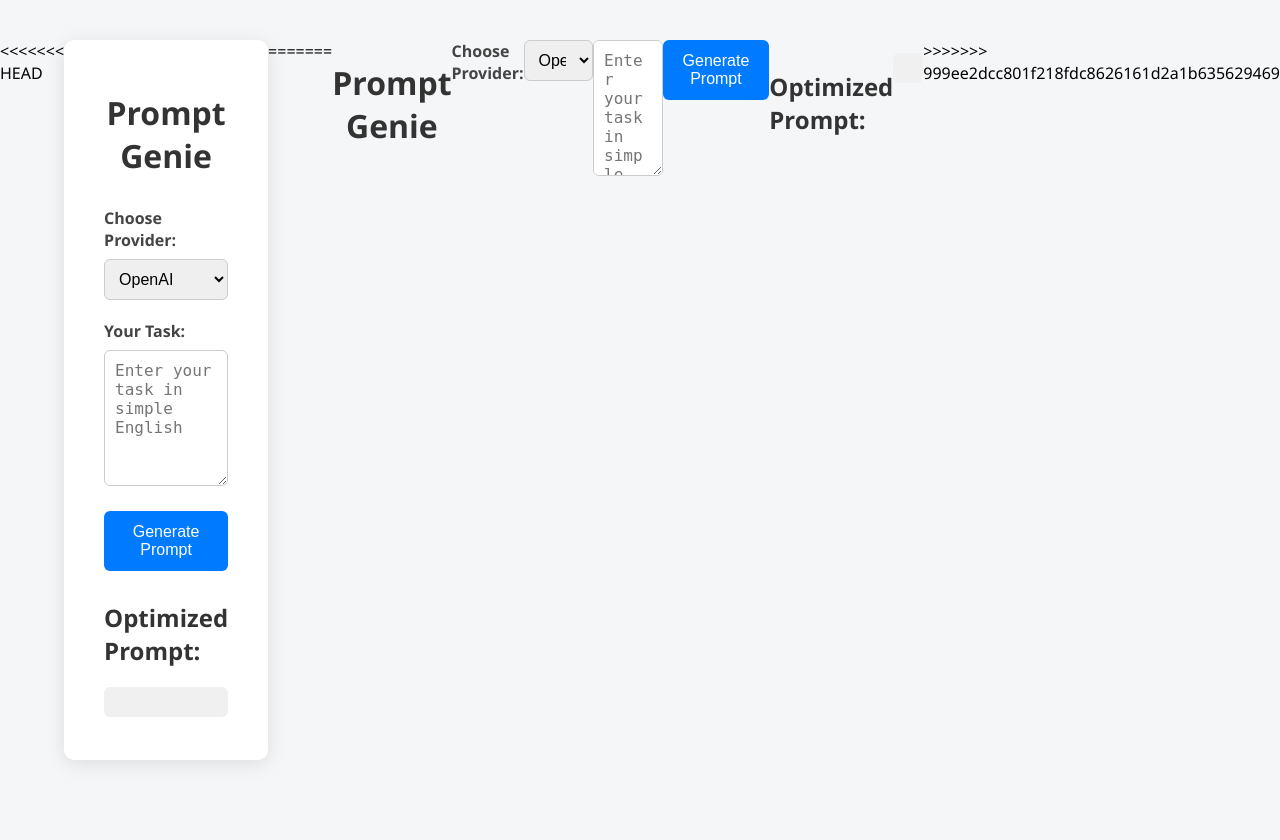
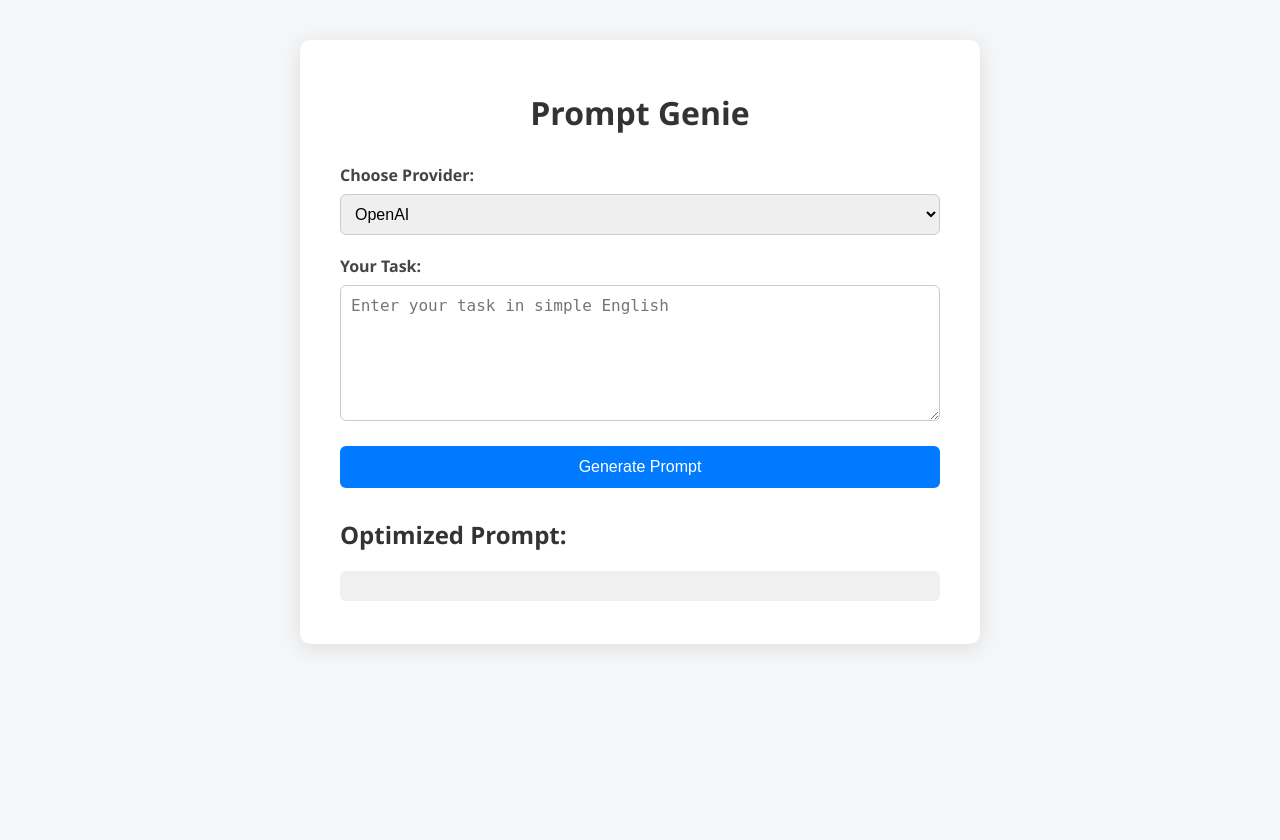
Before and after one commit to niraj11k/prompt-genie, a FastAPI app: page / in a window 1280 px wide. Run offline with FastAPI, Linux system fonts and the light colour scheme; parts of the project's set-up code (start-up, migrations or seed data) failed here and were passed over.

Commit message:
Update the prompt

```diff
--- a/app/templates/index.html
+++ b/app/templates/index.html
@@ -3,7 +3,6 @@
 <head>
   <meta charset="UTF-8">
   <title>Prompt Genie</title>
-<<<<<<< HEAD
   <meta name="viewport" content="width=device-width, initial-scale=1.0">
   <link rel="stylesheet" href="/static/style.css">
 </head>
@@ -40,36 +39,5 @@
       }
     </script>
   </div>
-=======
-</head>
-<body>
-  <h1>Prompt Genie</h1>
-  <label for="provider">Choose Provider:</label>
-    <select id="provider">
-        <option value="openai">OpenAI</option>
-        <option value="together">Together.ai</option>
-        <option value="huggingface">Hugging Face</option>
-    </select>
-    <br><br>
-  <textarea id="task" rows="6" cols="60" placeholder="Enter your task in simple English"></textarea><br>
-  <button onclick="generatePrompt()">Generate Prompt</button>
-  <h2>Optimized Prompt:</h2>
-  <pre id="result"></pre>
-
-  <script>
-    async function generatePrompt() {
-      const task = document.getElementById('task').value;
-      const provider = document.getElementById('provider').value;
-      const response = await fetch('http://127.0.0.1:8000/generate', {
-        method: 'POST',
-        headers: { 'Content-Type': 'application/json' },
-        body: JSON.stringify({ task, provider })
-      });
-      const data = await response.json();
-      const output = result.prompt || result.error || "❌ Unexpected error";
-      document.getElementById('result').innerText = data.prompt || data.error;
-    }
-  </script>
->>>>>>> 999ee2dcc801f218fdc8626161d2a1b635629469
 </body>
 </html>
```
Also changed, not shown: app/prompt_creator.py (+2 -29 lines), 1 other file.
